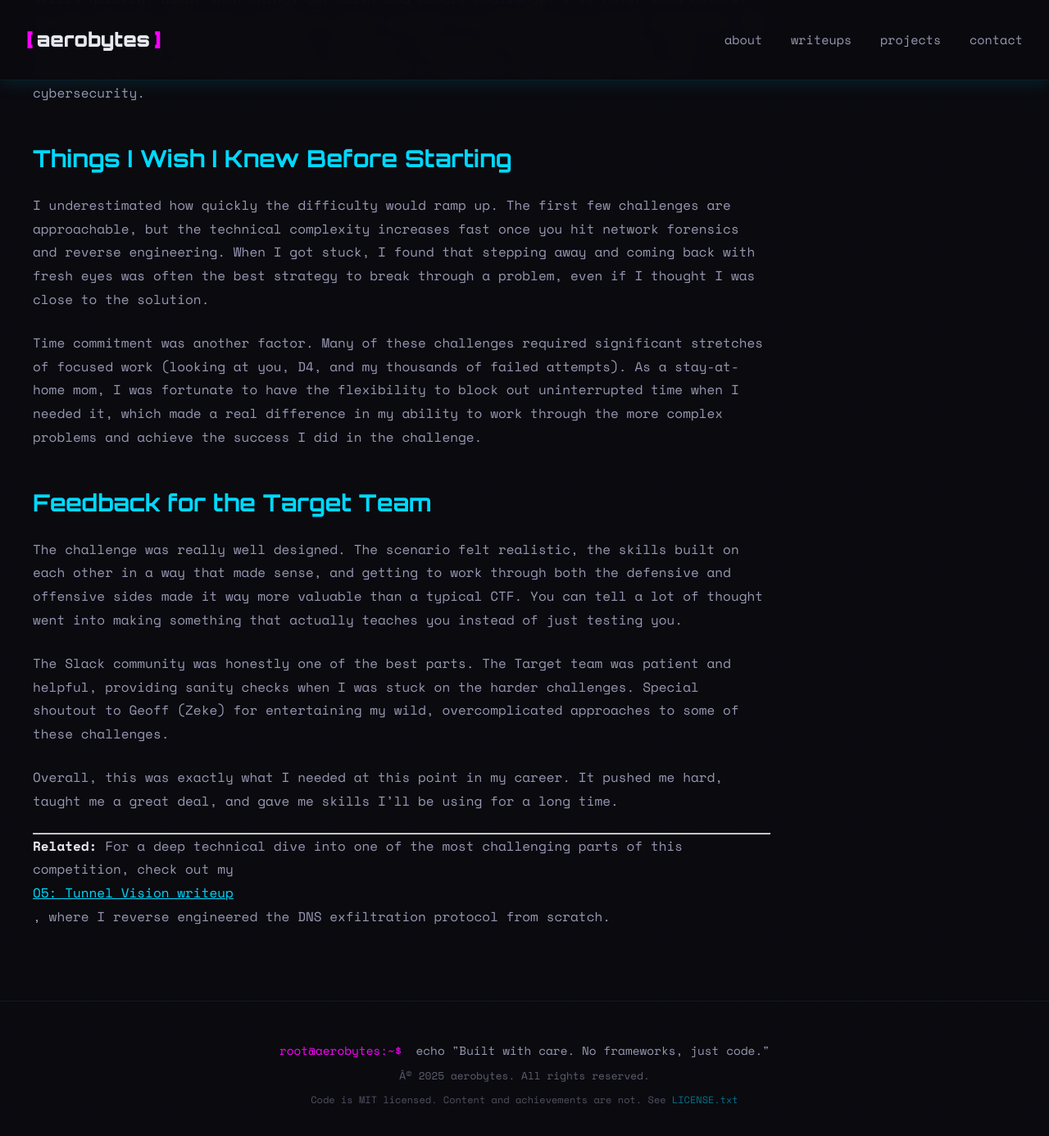
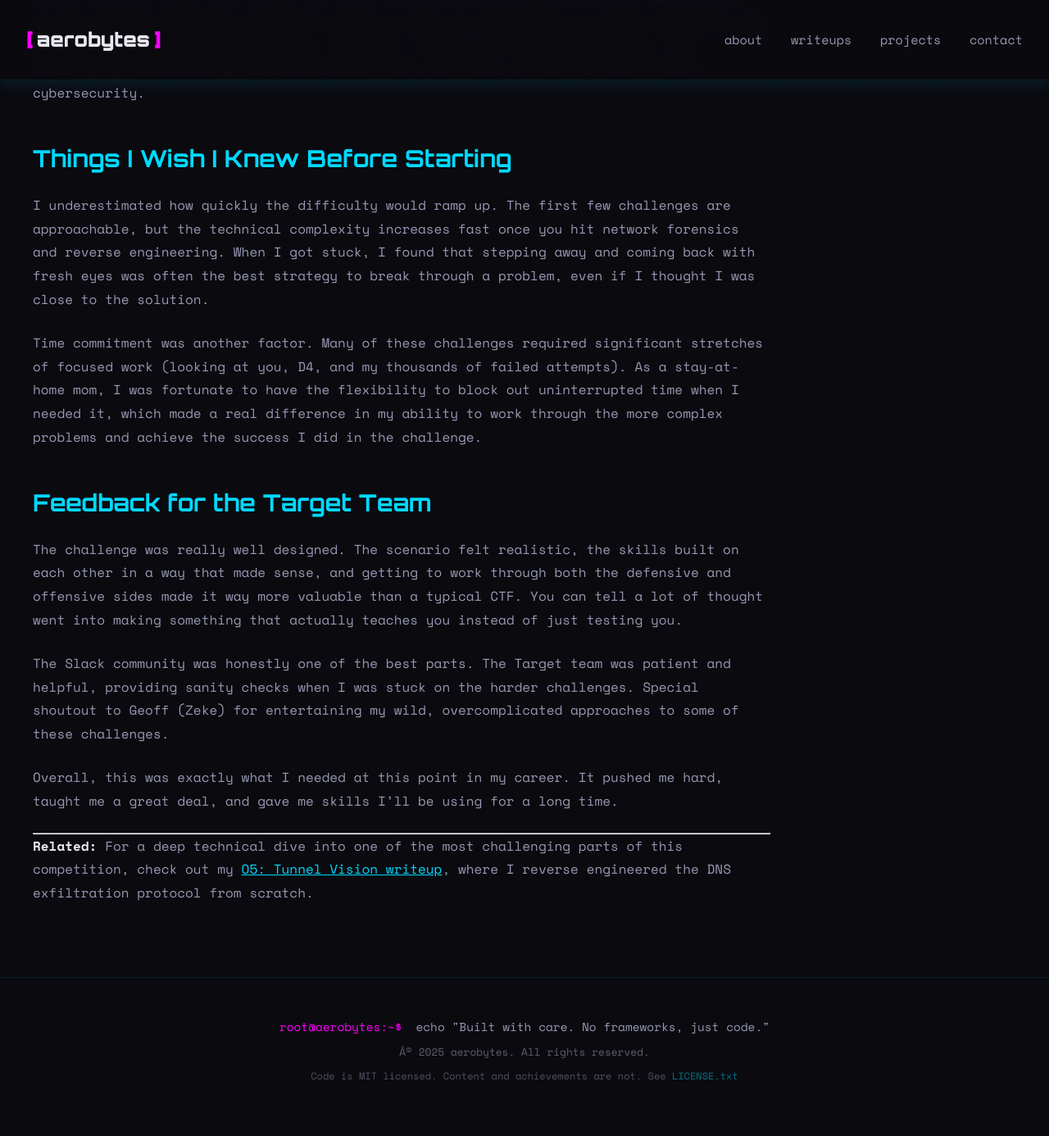
Before and after one commit to Aeronique/aerobytes-site, a Jekyll site: the page built from _posts/2025-12-12-target-tier-3-retrospective.md, in a window 1280 px wide and 1400 px high, scrolled down 3364 px. Shown: the top 1386 px of the window at 82% size. Built offline with Jekyll 4.4.1, drawn with Linux system fonts in a browser that asks for light colours.

Commit message:
Add files via upload

```diff
--- a/assets/css/style.css
+++ b/assets/css/style.css
@@ -2332,16 +2332,6 @@ section[id] {
 }
 
 /* Handle linked images */
-.writeup-content a {
-    display: inline-block;
-    width: 100%;
-    cursor: zoom-in;
-}
-
-.writeup-content a img {
-    margin: 2rem auto 0.5rem auto;
-}
-
 /* Image Lightbox Modal */
 .image-lightbox {
     display: none;
```
